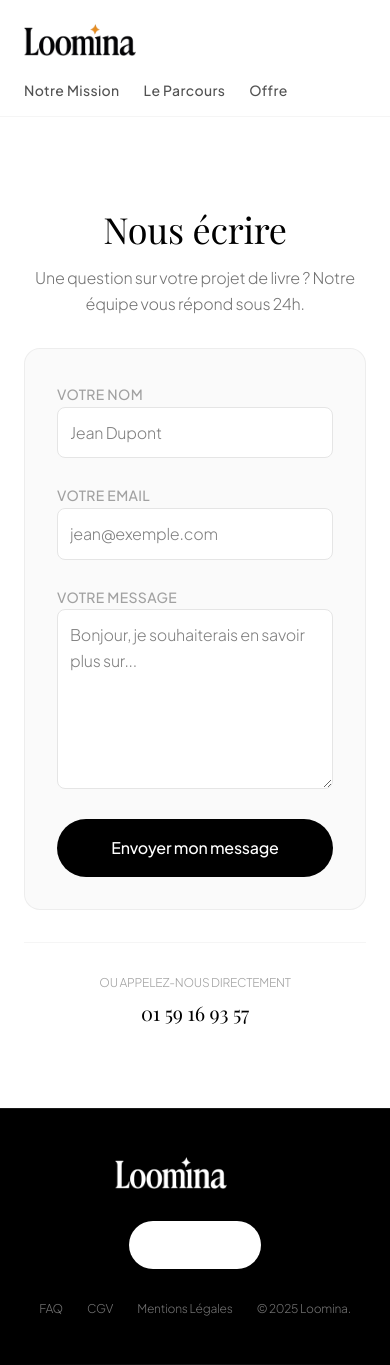
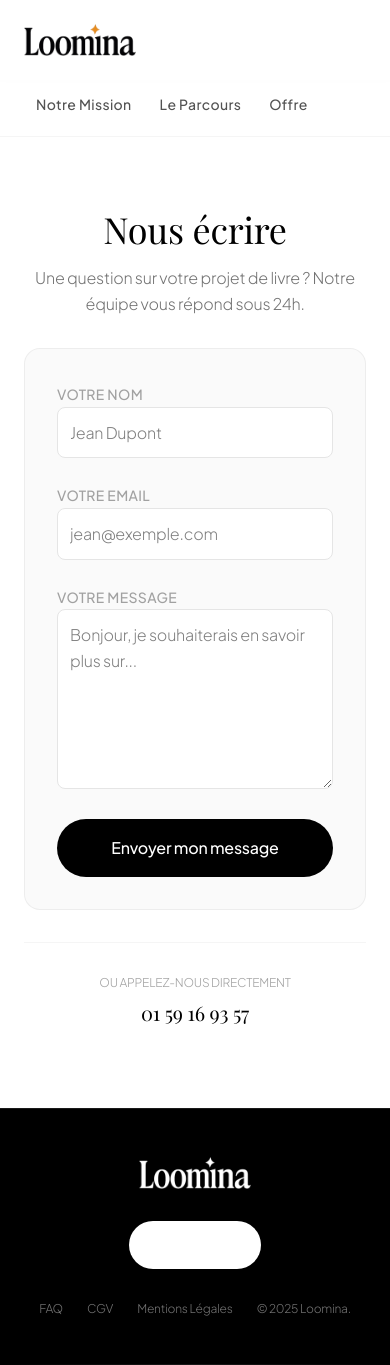
Before and after one commit to solalchetrit/loomina, a Next.js app: page /contact in a window 390 px wide. Built offline with nearby package versions, Linux system fonts and the light colour scheme; a web font is replaced by a local one.

Commit message:
style(ui): center footer logo on mobile and redesign header menu

```diff
--- a/components/Footer.tsx
+++ b/components/Footer.tsx
@@ -24,7 +24,7 @@ export default function Footer() {
               src="/header-logo-trimmed.png"
               alt="Loomina Éditions"
               fill
-              className="object-contain object-left invert brightness-0"
+              className="object-contain object-center md:object-left invert brightness-0"
             />
           </div>
 
--- a/components/Header.tsx
+++ b/components/Header.tsx
@@ -27,13 +27,13 @@ export default function Header() {
         </Link>
 
         {/* Clean Navigation */}
-        {/* Clean Navigation - Mobile Scrollable */}
-        <nav className="flex items-center gap-6 overflow-x-auto no-scrollbar w-full md:w-auto px-6 md:px-0 pb-4 md:pb-0 absolute md:relative top-20 md:top-0 left-0 md:left-auto bg-white md:bg-transparent border-b md:border-none border-neutral-100 md:justify-end">
+        {/* Clean Navigation - Mobile Scrollable & Desktop Capsule */}
+        <nav className="flex items-center gap-1 md:gap-2 overflow-x-auto no-scrollbar w-full md:w-auto px-6 md:px-6 pb-4 md:pb-2 pt-2 md:pt-2 absolute md:relative top-20 md:top-0 left-0 md:left-auto bg-white/95 md:bg-neutral-100/50 md:backdrop-blur-md md:rounded-full md:border md:border-black/5 border-b md:border-none border-neutral-100 md:justify-end transition-all">
           {NAV_LINKS.map((item) => (
             <Link
               key={item.href}
               href={item.href}
-              className="text-sm font-medium text-neutral-600 transition-colors hover:text-black tracking-wide whitespace-nowrap"
+              className="text-sm font-medium text-neutral-600 transition-colors hover:text-black tracking-wide whitespace-nowrap px-3 py-1.5 hover:bg-white rounded-full"
             >
               {item.label}
             </Link>
```
